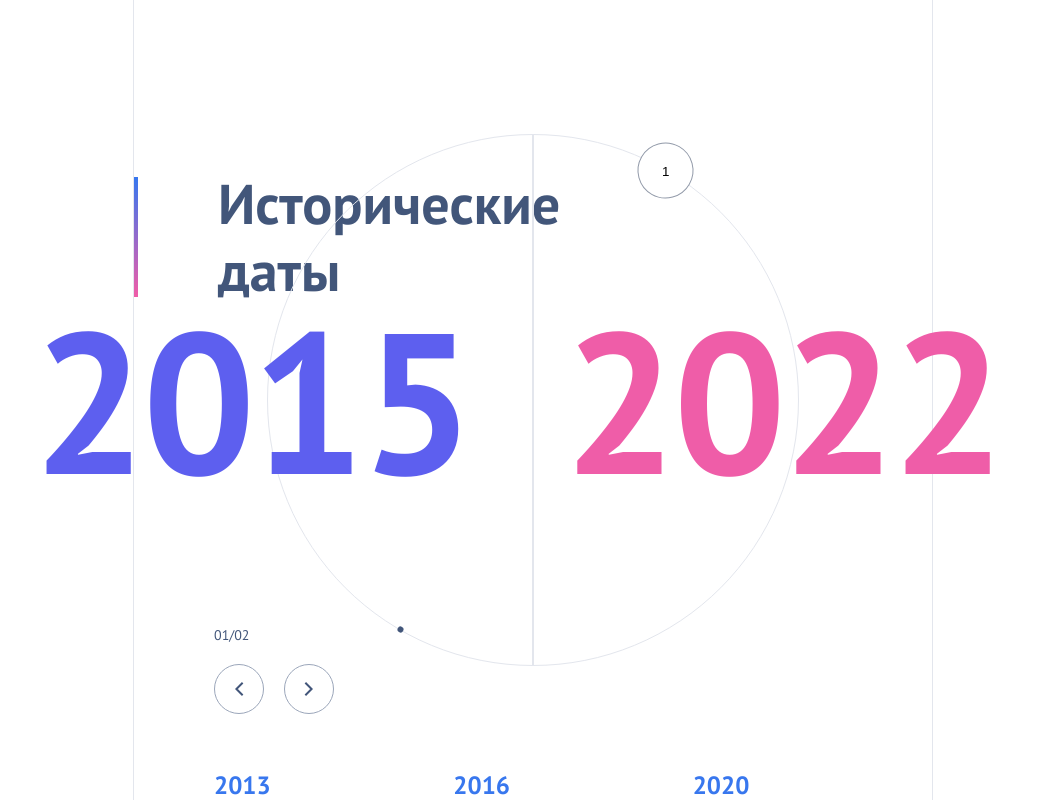
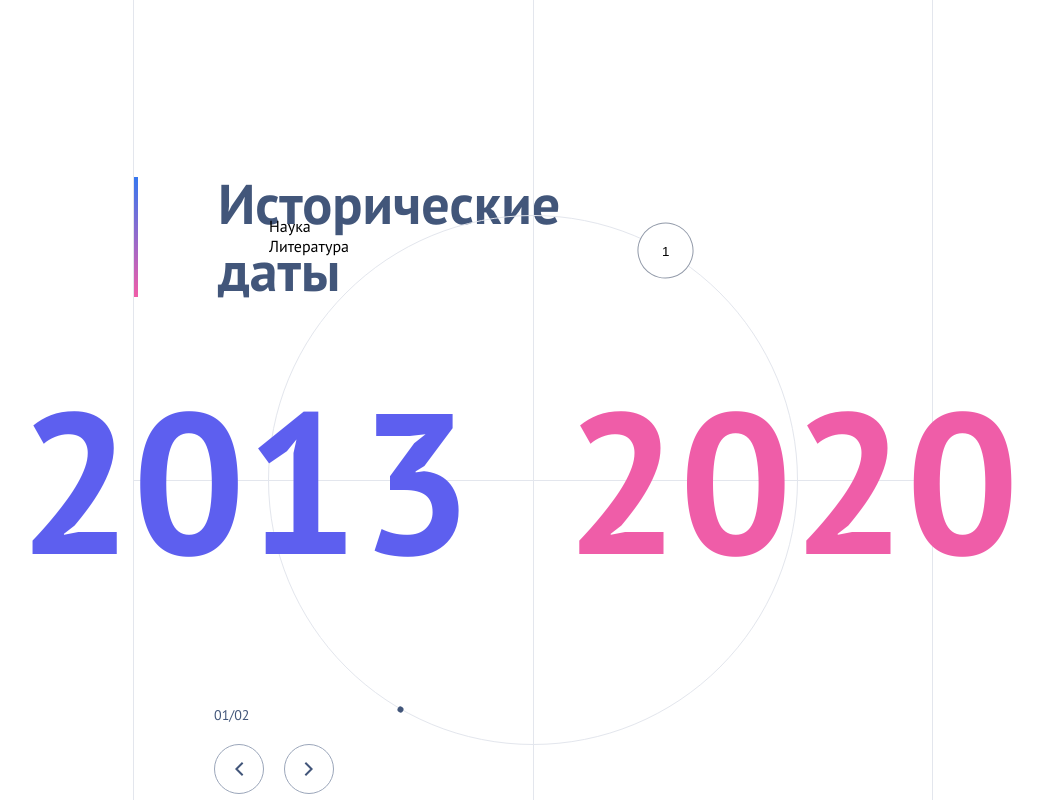
Before and after one commit to ayyPls/only-test, a React (Create React App) app: page / in a window 1280 px wide. Shown: the top 800 px of the page, without its empty margins (187-1230 px from the left). Built offline with nearby package versions, Linux system fonts and the light colour scheme.

Commit message:
minor style changes for decorative elements on the page & event year change animation

```diff
--- a/package.json
+++ b/package.json
@@ -3,6 +3,7 @@
   "version": "0.1.0",
   "private": true,
   "dependencies": {
+    "gsap": "^3.14.2",
     "react": "^19.2.3",
     "react-dom": "^19.2.3",
     "react-scripts": "5.0.1",
--- a/src/App.tsx
+++ b/src/App.tsx
@@ -4,35 +4,10 @@ import 'swiper/css/navigation';
 import { CircleButton } from './styled';
 import { Swiper, SwiperSlide } from 'swiper/react';
 import { Navigation } from 'swiper/modules';
-import { useCallback, useMemo, useState } from 'react';
+import { useCallback, useLayoutEffect, useMemo, useRef, useState } from 'react';
+import { EVENTS } from './shared/const/events';
+import gsap from 'gsap';
 
-const EVENTS = [
-  {
-    datetime: new Date('2013-09-13'),
-    description: "13 сентября — частное солнечное затмение, видимое в Южной Африке и части Антарктиды",
-    type: "Наука"
-  },
-  {
-    datetime: new Date('2016-04-01'),
-    description: "13 сентября — частное солнечное затмение, видимое в Южной Африке и части Антарктиды 13 сентября — частное солнечное затмение, видимое в Южной Африке и части Антарктиды 13 сентября — частное солнечное затмение, видимое в Южной Африке и части Антарктиды",
-    type: "Наука"
-  },
-  {
-    datetime: new Date('2020-07-20'),
-    description: "13 сентября — частное солнечное затмение, видимое в Южной Африке и части Антарктиды",
-    type: "Наука"
-  },
-  {
-    datetime: new Date('2022-01-01'),
-    description: "",
-    type: "Наука"
-  },
-  {
-    datetime: new Date('2023-01-01'),
-    description: "",
-    type: "2"
-  },
-]
 
 const CIRCLE_ITEMS_UNIQUE = EVENTS.reduce<Array<string>>((acc, item) => {
   if (acc.includes(item.type)) {
@@ -41,6 +16,40 @@ const CIRCLE_ITEMS_UNIQUE = EVENTS.reduce<Array<string>>((acc, item) => {
   else acc.push(item.type)
   return acc
 }, [])
+
+const Digit = ({ value }: { value: number }) => {
+  const ref = useRef<HTMLSpanElement>(null);
+
+  useLayoutEffect(() => {
+    gsap.to(ref.current, {
+      y: `-${value * 10}%`,
+      duration: 0.6,
+      ease: "power2.out"
+    });
+  }, [value]);
+
+  return (
+    <span className="digit">
+      <span ref={ref} className="digit-stack">
+        {Array.from({ length: 10 }, (_, i) => (
+          <span key={i}>{i}</span>
+        ))}
+      </span>
+    </span>
+  );
+};
+
+const EventYear = ({ year }: { year: number }) => {
+  const digits = String(year).padStart(4, "0").split("");
+
+  return (
+    <div className="year">
+      {digits.map((d, i) => (
+        <Digit key={i} value={Number(d)} />
+      ))}
+    </div>
+  );
+};
 
 // TODO: app theme
 const App = () => {
@@ -65,31 +74,29 @@ const App = () => {
   return (
     // TODO: adaptive layout
     // TODO: container should not count border width as container width
-    <div className="layout" style={{ margin: "0 160px 0 320px", borderLeft: '1px solid #E3E6ED', borderRight: '1px solid #E3E6ED', height: '100vh' }}>
-      {/* <div className='line' style={{border: '1px solid #E3E6ED', height: '100%', position: 'absolute', top: '50%', left: '50%', transform: 'translate(calc(-50% + 80px), -50%)'}}/> */}
-      <div style={{ width: '100%', height: '100%' }}>
+    <div className="layout">
+
       {/* TODO: look for a css way to do line break */}
       <h1>Исторические <br />даты</h1>
-        <div style={{ display: 'flex', justifyContent: 'center', flexDirection: 'column' }}>
+
+      <div style={{ display: 'flex', justifyContent: 'center', flexDirection: 'column', position: 'relative', minHeight: '100vh' }}>
         {/* TODO: research how to make it not appear in robots.txt? mark it as a decorative element */}
         {/* TODO: set elements size to layout size and make it not break on elements add on page */}
 
-          {/* TODO: style as circle items to center correctly */}
-
         {/* TODO: circle border should be above circle text */}
         <div className='circle'>
-            {/* <div className='line' style={{ zIndex: -1, border: '1px solid #E3E6ED', height: '100%', position: 'absolute', top: '50%', left: '50%', transform: 'translate(calc(-50% + 80px), -50%)' }} /> */}
-            <div className='line-vertical' />
-            {/* <div className='line' style={{ zIndex: -1, border: '1px solid #E3E6ED', width: '100%', position: 'absolute', left: '50%', transform: 'translate(-50%, -50%)' }} /> */}
-            <p className='years-text' >
-              {/* TODO: numbers counter animation */}
-              <mark>2015</mark>&nbsp;&nbsp;<mark>2022</mark>
-            </p>
+          <div className='years-text'>
+            <mark><EventYear year={filteredEventsByType[0].datetime.getFullYear()} /></mark>
+            &nbsp;&nbsp;
+            <mark><EventYear year={filteredEventsByType[filteredEventsByType.length - 1].datetime.getFullYear()} /></mark>
+          </div>
           <div className='circle-items'>
             {
               // TODO: can you handle key param indide child react component instead of passing another param?
               // TODO: render event type name
               CIRCLE_ITEMS_UNIQUE.map((item, index, array) => (
+                // TODO: refactor component
+                <div key={index} style={{ display: 'flex', gap: 20 }}>
                   <CircleButton
                     type='button'
                     onClick={() => handleClickEventType(index)}
@@ -100,23 +107,27 @@ const App = () => {
                   >
                     <span>{index + 1}</span>
                   </CircleButton>
+                  <div className='active-item-text'>{item}</div>
+                </div>
               )
               )
             }
           </div>
         </div>
+        <div className='line-horizontal' />
+
         <div className='circle-action-buttons'>
           <span>{`0${activeEventTypeIndex + 1}/0${CIRCLE_ITEMS_UNIQUE.length}`}</span>
           <div>
-              <button disabled={activeEventTypeIndex === CIRCLE_ITEMS_UNIQUE.length - 1 || activeEventTypeIndex === 0} type='button' onClick={handleClickPrevEventType}>
+            <button disabled={activeEventTypeIndex === 0} type='button' onClick={handleClickPrevEventType}>
               <img src='/assets/arrow.svg' alt='left arrow' />
             </button>
-              <button disabled={activeEventTypeIndex === CIRCLE_ITEMS_UNIQUE.length - 1 || activeEventTypeIndex === 0} type='button' onClick={handleClickNextEventType}>
+            <button disabled={activeEventTypeIndex === CIRCLE_ITEMS_UNIQUE.length - 1} type='button' onClick={handleClickNextEventType}>
               <img src='/assets/arrow.svg' alt='right arrow' />
             </button>
           </div>
         </div>
-        </div>
+
         <div className='swiper-container'>
           {/* TODO: add navigation buttons */}
           <Swiper slidesPerView={3} spaceBetween={80} modules={[Navigation]}>
@@ -134,6 +145,8 @@ const App = () => {
             }
           </Swiper>
         </div>
+        <div className='line-vertical' />
+
       </div>
     </div>
   );
--- a/src/index.css
+++ b/src/index.css
@@ -1,15 +1,19 @@
+* {
+  box-sizing: border-box;
+}
 body {
   margin: 0;
   font-family: "PT Sans", "Arial", sans-serif;
   font-style: normal;
   -webkit-font-smoothing: antialiased;
 }
+
 button:not([disabled]) {
   cursor: pointer;
 }
 
 h1 {
-  position: relative;
+  position: absolute;
   top: 170px;
   display: flex;
   margin: 0;
@@ -28,8 +32,10 @@ h1::before {
 }
 
 .years-text {
+  display: inline-flex;
   position: relative;
 }
+
 
 .circle {
   display: flex;
@@ -42,6 +48,8 @@ h1::before {
   border: 1px solid #E3E6ED;
   position: relative;
   margin: 0 auto;
+  margin-top: 215px;
+  z-index: 2;
 }
 
 .circle>.years-text {
@@ -134,11 +142,11 @@ h1::before {
   line-height: 30px;
   margin: 0;
   /* NOTE: in case if swiper card description needs to be truncated */
-  /* text-overflow: ellipsis;
+  text-overflow: ellipsis;
   display: -webkit-box;
   -webkit-box-orient: vertical;
   -webkit-line-clamp: 3;
-  overflow: hidden; */
+  overflow: hidden;
 }
 
 .swiper-container {
@@ -148,6 +156,50 @@ h1::before {
 
 .line-vertical {
   position: absolute;
+  min-height: 100%;
+  border-right: 1px solid #E3E6ED;
+  left: 50%;
+  top: 0;
+}
+
+.line-horizontal {
+  position: relative;
+  width: 100%;
+  border-bottom: 1px solid #E3E6ED;
+  /* top: 0; */
+  bottom: calc(530px / 2);
+}
+
+.layout {
+  margin: 0 160px 0 320px;
   height: 100%;
-  border: 1px solid #E3E6ED;
+  border-left: 1px solid #E3E6ED;
+  border-right: 1px solid #E3E6ED;
+  min-height: 100vh;
 }
+
+/* EventYear comnponent styles */
+
+.year {
+  display: flex;
+  line-height: 1;
+}
+
+.digit {
+  width: 1ch;
+  height: 1em;
+  overflow: hidden;
+  position: relative;
+}
+
+.digit-stack {
+  display: flex;
+  flex-direction: column;
+}
+
+.digit-stack span {
+  height: 1em;
+  display: flex;
+  align-items: center;
+  justify-content: center;
+}
--- /dev/null
+++ b/src/shared/const/events/index.ts
@@ -0,0 +1,55 @@
+
+const EVENTS = [
+  {
+    datetime: new Date('2013-09-13'),
+    description: "13 сентября — частное солнечное затмение, видимое в Южной Африке и части Антарктиды",
+    type: "Наука"
+  },
+  {
+    datetime: new Date('2016-04-01'),
+    description: `Телескоп "Хаббл" обнаружил самую удаленную из всех обнаруженных галактик, получившую название GN-z11`,
+    type: "Наука"
+  },
+  {
+    datetime: new Date('2017-07-20'),
+    description: "Компания Tesla официально представила первый в мире элекрический грузовик Tesla Semi",
+    type: "Наука"
+  },
+  {
+    datetime: new Date('2018-01-01'),
+    description: "Старт коспического аппарата Parker Solar Probe Plus, предназначенного для изучения Солнца",
+    type: "Наука"
+  },
+  {
+    datetime: new Date('2020-01-01'),
+    description: "Корабль Crew Dragon вернулся на Землю из первого пилотируемого полета",
+    type: "Наука"
+  },
+  {
+    datetime: new Date('1992-01-01'),
+    description: `Нобелевская премия по литературе - Дерек Уолкотт, "За блестящий образец карибского эпоса в 64 разделах"`,
+    type: "Литература"
+  },
+  {
+    datetime: new Date('1994-01-01'),
+    description: `"Бессоница - роман Стивена Кинга"`,
+    type: "Литература"
+  },
+  {
+    datetime: new Date('1995-01-01'),
+    description: "Нобелевская премия по литературе - Шеймас Хини",
+    type: "Литература"
+  },
+  {
+    datetime: new Date('1997-01-01'),
+    description: `"Гарри Поттер и философский камень - роман Дж. К. Роулинг"`,
+    type: "Литература"
+  },
+  {
+    datetime: new Date('2000-01-01'),
+    description: "Гарри Поттер и философский камень - роман Дж. К. Роулинг",
+    type: "Литература"
+  },
+]
+
+export { EVENTS }
--- a/src/styled.ts
+++ b/src/styled.ts
@@ -20,6 +20,12 @@ const defaultComponentStyles = css`
     justify-content: center;
     transform-origin: center center;
     transition: transform .5s ease-in-out, background .5s;
+    > span {
+        visibility: hidden;
+    }
+    > .active-item-text {
+        transition: opacity .8s ease-in-out;
+    }
 `
 
 const activeElementStyles = css`
@@ -55,9 +61,19 @@ const CircleButton = styled.button<ICircleButtonProps>`
                 scale(1);
 
             > span {
-                visibility: visible;
                 transform: rotate(${-rotateRadAngle}rad);
-            }`
+            }
+            + .active-item-text {
+                // position: absolute;
+                // font-size: 20px;
+                // color: #42567A;
+                // font-weight: bold;
+                // visibility: visible;
+                // opacity: 1;
+                // transition: opacity .8s ease-in-out;
+                // transform: rotate(${-rotateRadAngle}rad);
+            }
+            `
             : `
             ${defaultComponentStyles}
             transform: translate(-50%, -50%)
@@ -74,10 +90,9 @@ const CircleButton = styled.button<ICircleButtonProps>`
             }
 
             > span {
-                visibility: hidden;
                 transform: rotate(${-rotateRadAngle}rad);
             }
-    `;
+        `;
     }}
 `;
 
```
Also changed, not shown: 1 other file (tests, documents, lock files or other folders). Lines whose indentation alone changed are shown as unchanged.
